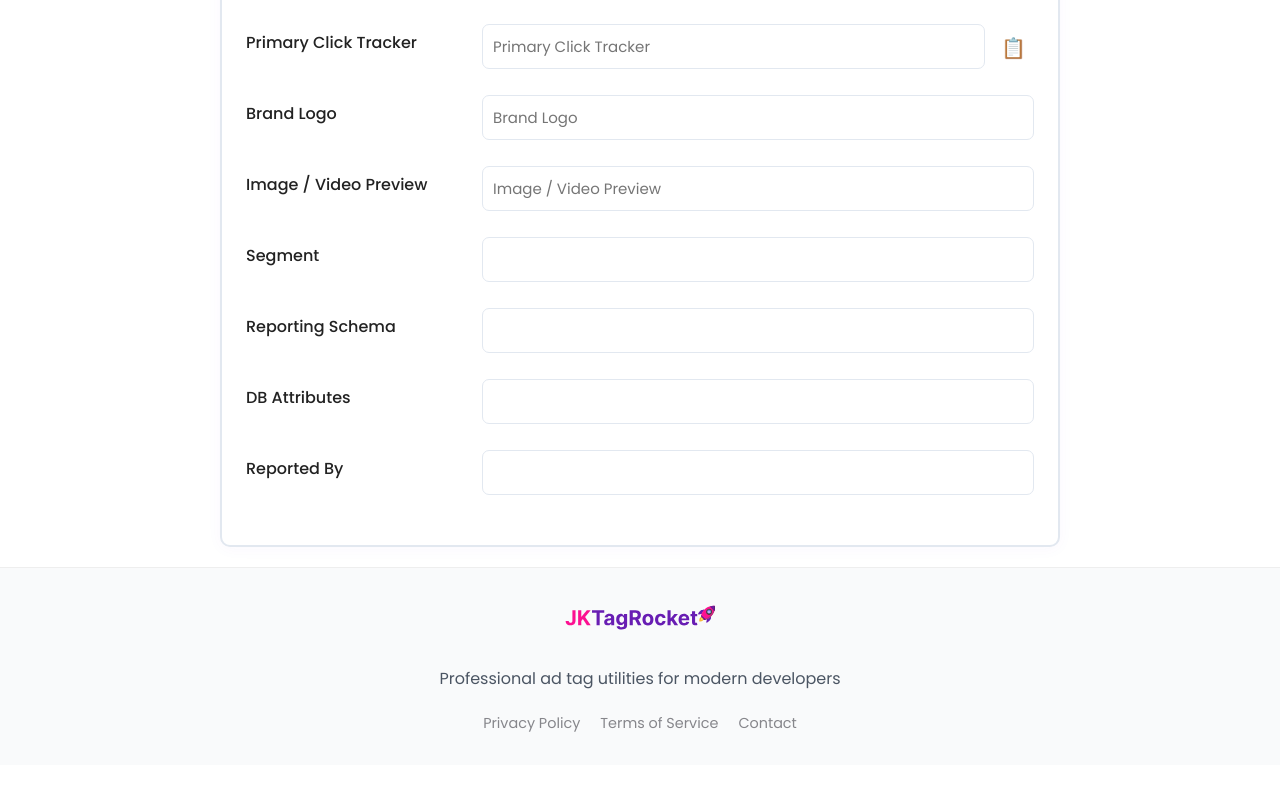
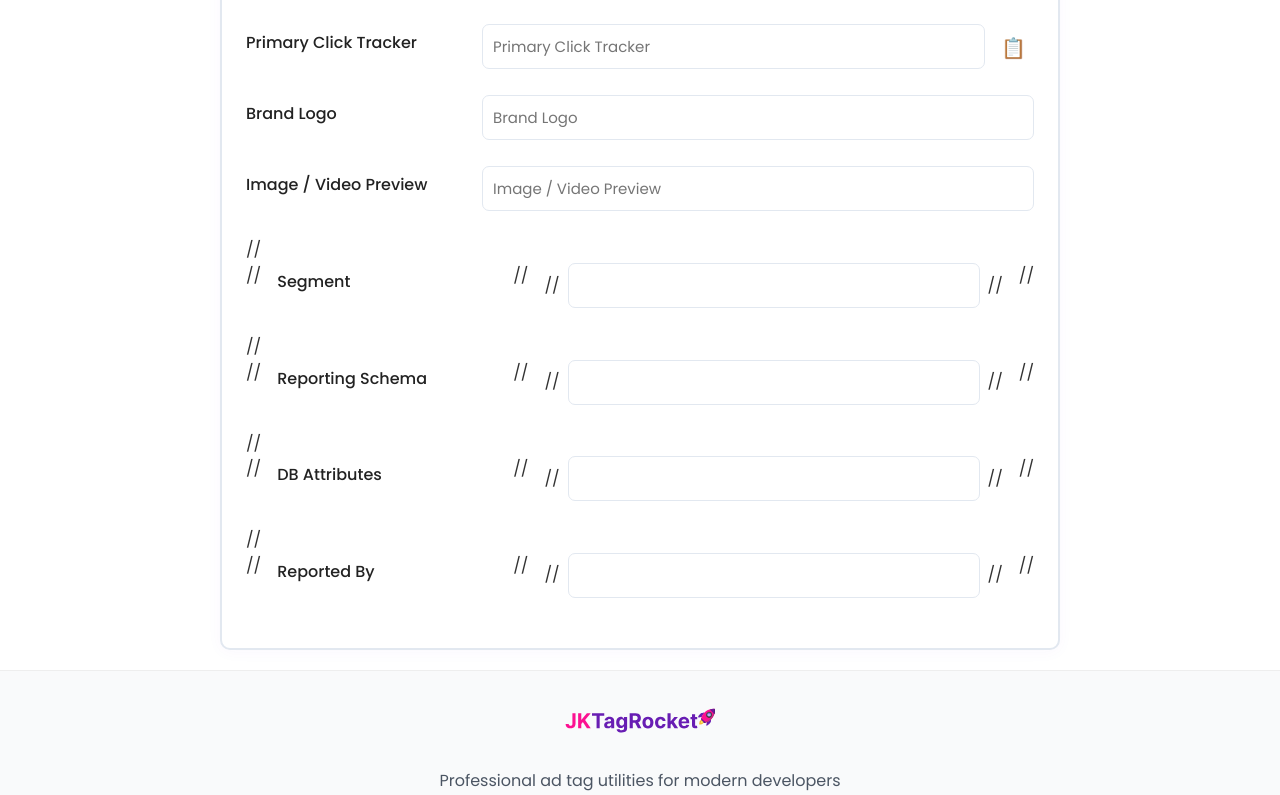
Before and after one commit to premkarthi/JKTagRocket, a Next.js app: page /tools/native-ads in a window 1280 px wide. Shown: the part 1393-2188 px from the top of the page. Before the commit the page ends 2158 px from the top, so only its background shows below. Built offline with nearby package versions, Linux system fonts and the light colour scheme.

Commit message:
Update page.js

```diff
--- a/app/tools/native-ads/page.js
+++ b/app/tools/native-ads/page.js
@@ -435,30 +435,30 @@ export default function NativeAds() {
                                     </div>
                                 </div>
                             ))}
-                            <div className="nativeAdsFieldRow">
-                                <label className="nativeAdsFieldLabel">Segment</label>
-                                <div className="nativeAdsFieldInputWrapper">
-                                    <input type="text" value={fieldValue(segment)} readOnly className="nativeAdsFieldInput" />
-                                </div>
-                            </div>
-                            <div className="nativeAdsFieldRow">
-                                <label className="nativeAdsFieldLabel">Reporting Schema</label>
-                                <div className="nativeAdsFieldInputWrapper">
-                                    <input type="text" value={fieldValue(reportingSchema)} readOnly className="nativeAdsFieldInput" />
-                                </div>
-                            </div>
-                            <div className="nativeAdsFieldRow">
-                                <label className="nativeAdsFieldLabel">DB Attributes</label>
-                                <div className="nativeAdsFieldInputWrapper">
-                                    <input type="text" value={fieldValue(dbAttributes)} readOnly className="nativeAdsFieldInput" />
-                                </div>
-                            </div>
-                            <div className="nativeAdsFieldRow">
-                                <label className="nativeAdsFieldLabel">Reported By</label>
-                                <div className="nativeAdsFieldInputWrapper">
-                                    <input type="text" value={fieldValue(reportedBy)} readOnly className="nativeAdsFieldInput" />
-                                </div>
-                            </div>
+                            // <div className="nativeAdsFieldRow">
+                            //     <label className="nativeAdsFieldLabel">Segment</label>
+                            //     <div className="nativeAdsFieldInputWrapper">
+                            //         <input type="text" value={fieldValue(segment)} readOnly className="nativeAdsFieldInput" />
+                            //     </div>
+                            // </div>
+                            // <div className="nativeAdsFieldRow">
+                            //     <label className="nativeAdsFieldLabel">Reporting Schema</label>
+                            //     <div className="nativeAdsFieldInputWrapper">
+                            //         <input type="text" value={fieldValue(reportingSchema)} readOnly className="nativeAdsFieldInput" />
+                            //     </div>
+                            // </div>
+                            // <div className="nativeAdsFieldRow">
+                            //     <label className="nativeAdsFieldLabel">DB Attributes</label>
+                            //     <div className="nativeAdsFieldInputWrapper">
+                            //         <input type="text" value={fieldValue(dbAttributes)} readOnly className="nativeAdsFieldInput" />
+                            //     </div>
+                            // </div>
+                            // <div className="nativeAdsFieldRow">
+                            //     <label className="nativeAdsFieldLabel">Reported By</label>
+                            //     <div className="nativeAdsFieldInputWrapper">
+                            //         <input type="text" value={fieldValue(reportedBy)} readOnly className="nativeAdsFieldInput" />
+                            //     </div>
+                            // </div>
                         </div>
                     )}
                     {/* Tab 1: Trackers */}
```
